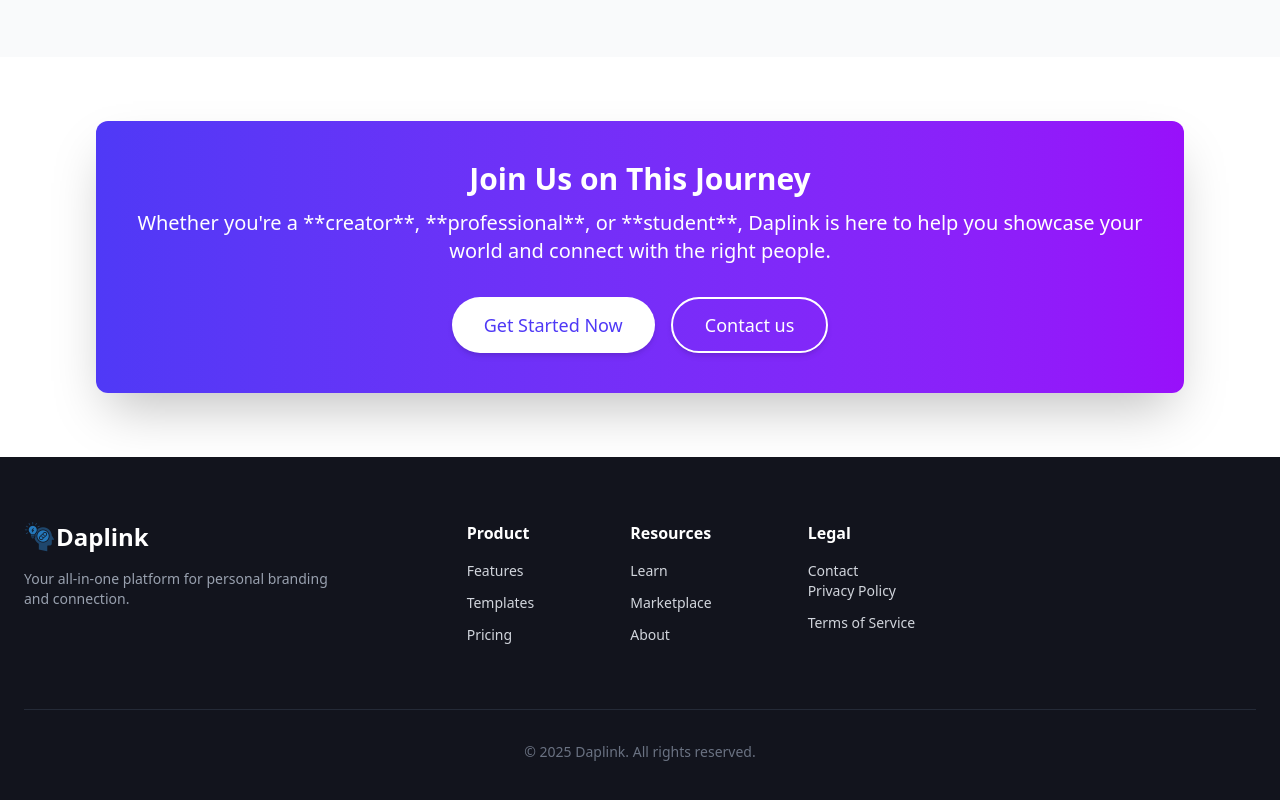
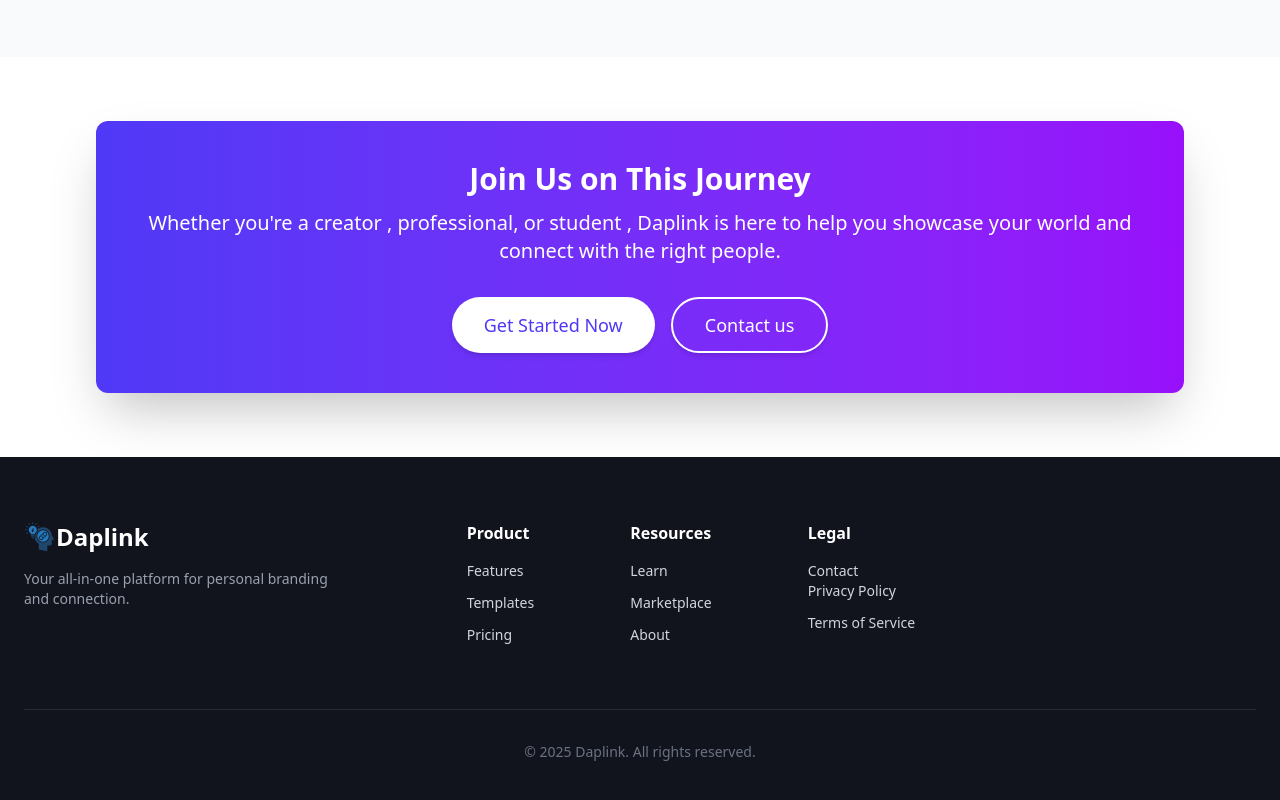
Before and after one commit to kunal834/Daplink, a Next.js app: page /About in a window 1280 px wide. Shown: the part 2299-3099 px from the top of the page. Built offline with nearby package versions, Linux system fonts and the light colour scheme.

Commit message:
fixed apos error

```diff
--- a/app/About/CTASection.js
+++ b/app/About/CTASection.js
@@ -9,7 +9,7 @@ const CTASection = () => {
             Join Us on This Journey
           </h2>
           <p className="text-xl mb-8 font-light">
-            Whether you're a **creator**, **professional**, or **student**, Daplink is here to help you showcase your world and connect with the right people.
+            {`Whether you're a creator , professional, or student , Daplink is here to help you showcase your world and connect with the right people.`}
           </p>
           <div className="flex justify-center space-x-4">
             <button className="px-8 py-3 text-lg font-medium text-indigo-600 bg-white rounded-full hover:bg-gray-100 transition duration-300 shadow-md">
--- a/app/Blog/Newsletter.js
+++ b/app/Blog/Newsletter.js
@@ -16,7 +16,7 @@ const NewsletterCTA = () => {
       {/* Container: Use a darker indigo for a more premium, professional feel */}
       <div className="text-center bg-indigo-700 p-8 sm:p-12 rounded-2xl shadow-2xl">
         <h2 className="text-3xl sm:text-4xl font-extrabold text-white mb-3">
-          Don't Miss the Next Opportunity!
+         {`Don't Miss the Next Opportunity!`}
         </h2>
         {/* Adjusted text color for better contrast/professionalism */}
         <p className="text-indigo-300 mb-8 max-w-xl mx-auto">
--- a/app/Contact/page.js
+++ b/app/Contact/page.js
@@ -62,7 +62,7 @@ const HeroContact = () => (
         Get in Touch
       </h1>
       <p className="text-lg text-gray-600">
-        Have a question or feedback? We'd love to hear from you. Send us a message and we'll respond as soon as possible.
+       { `Have a question or feedback? We'd love to hear from you. Send us a message and we'll respond as soon as possible.`}
       </p>
     </div>
   </section>
```
